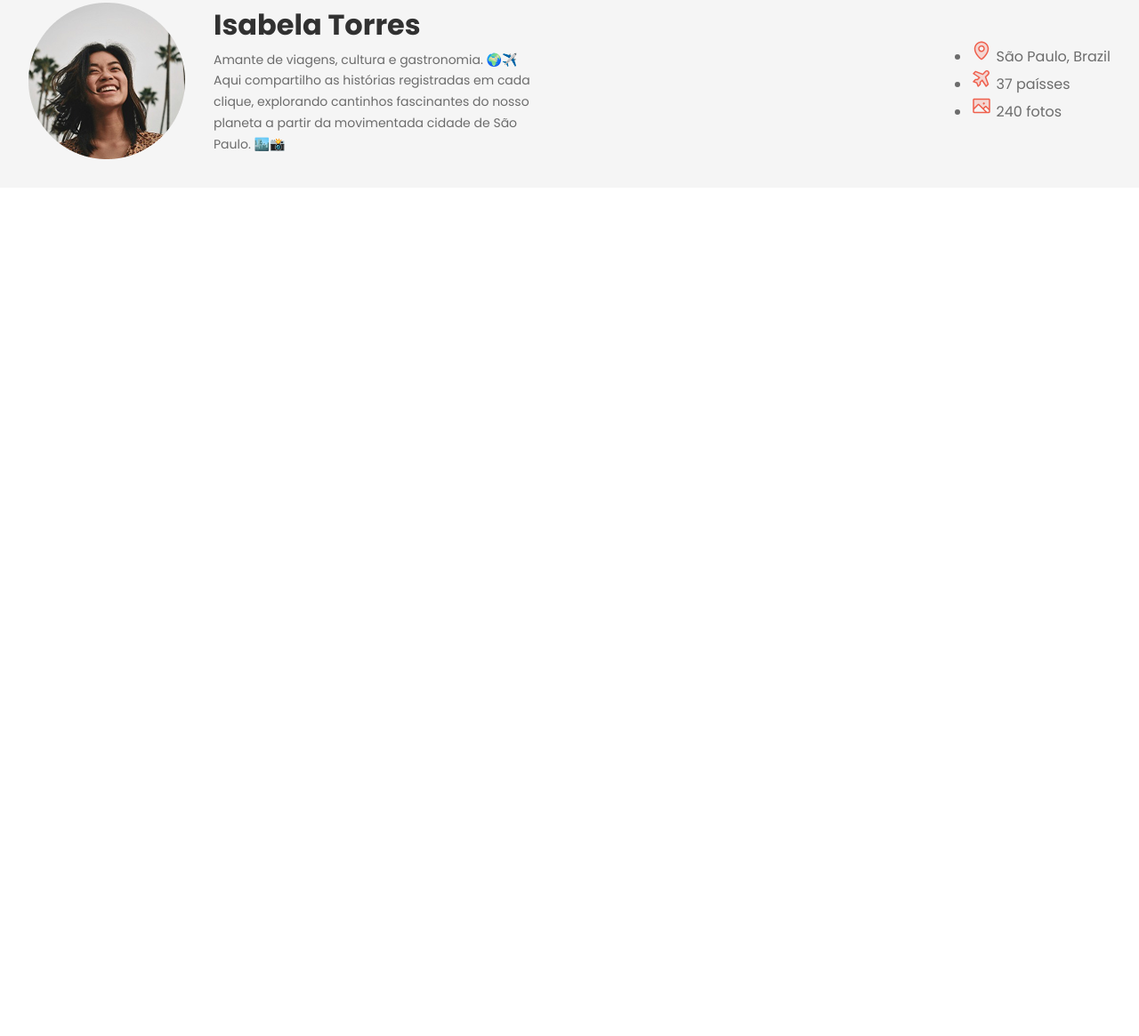
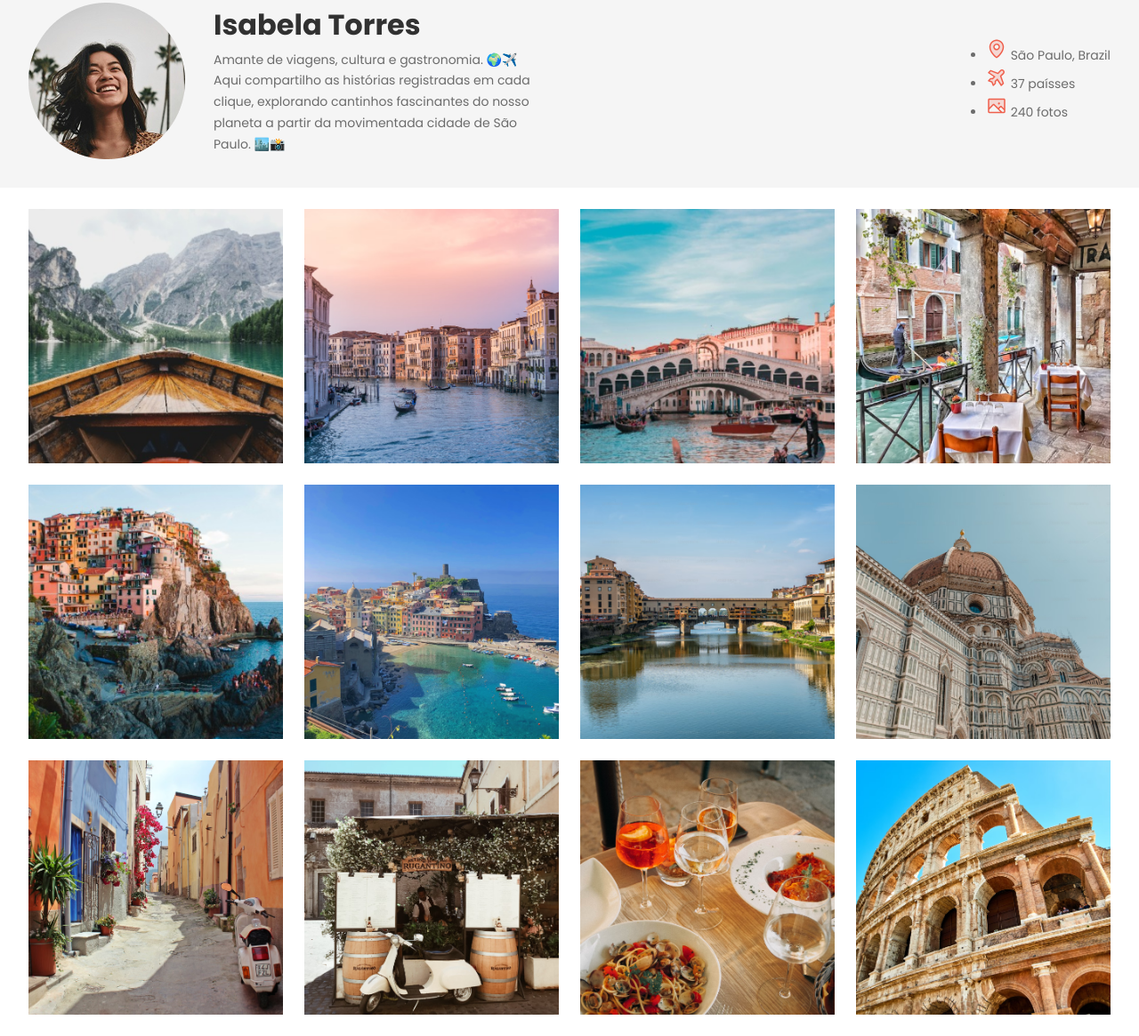
Before and after one commit to VicZambom/Perfil-de-viagens, a plain HTML site: page index.html in a window 1280 px wide. Shown: the part 125-1290 px from the top of the page at 89% size. Before the commit the page ends 800 px from the top, so only its background shows below. Drawn offline with Linux system fonts and the light colour scheme.

Commit message:
main gallary

```diff
--- a/index.html
+++ b/index.html
@@ -60,5 +60,20 @@
       </div>
     </header>
   </div>
+
+  <main class="container">
+    <img src="assets/images/Image 01.png" alt="..">
+    <img src="assets/images/Image 02.png" alt="...">
+    <img src="assets/images/Image 03.png" alt="...">
+    <img src="assets/images/Image 04.png" alt="...">
+    <img src="assets/images/Image 05.png" alt="...">
+    <img src="assets/images/Image 06.png" alt="...">
+    <img src="assets/images/Image 07.png" alt="...">
+    <img src="assets/images/Image 08.png" alt="...">
+    <img src="assets/images/Image 09.png" alt="...">
+    <img src="assets/images/Image 10.png" alt="...">
+    <img src="assets/images/Image 11.png" alt="...">
+    <img src="assets/images/Image 12.png" alt="...">
+  </main>
 </body>
 </html>
--- a/styles/header.css
+++ b/styles/header.css
@@ -1,5 +1,7 @@
 header {
   padding-block: 32px;
+
+  font: var(--text-md);
 }
 
 header .container {
@@ -24,10 +26,6 @@ header .container {
   margin-bottom: 8px;
 }
 
-#profile p {
-  font: var(--text-md);
-}
-
 info {
 list-style: none;
 
--- a/styles/index.css
+++ b/styles/index.css
@@ -1,3 +1,4 @@
 @import url(global.css);
 @import url(nav.css);
 @import url(header.css);
+@import url(main.css);
--- /dev/null
+++ b/styles/main.css
@@ -0,0 +1,13 @@
+main {
+  display: flex;
+  flex-wrap: wrap;
+
+  gap: 24px;
+  padding-block: 24px;
+}
+
+main img {
+  width: 286px;
+  height: 286px;
+  object-fit: cover;
+}
```
